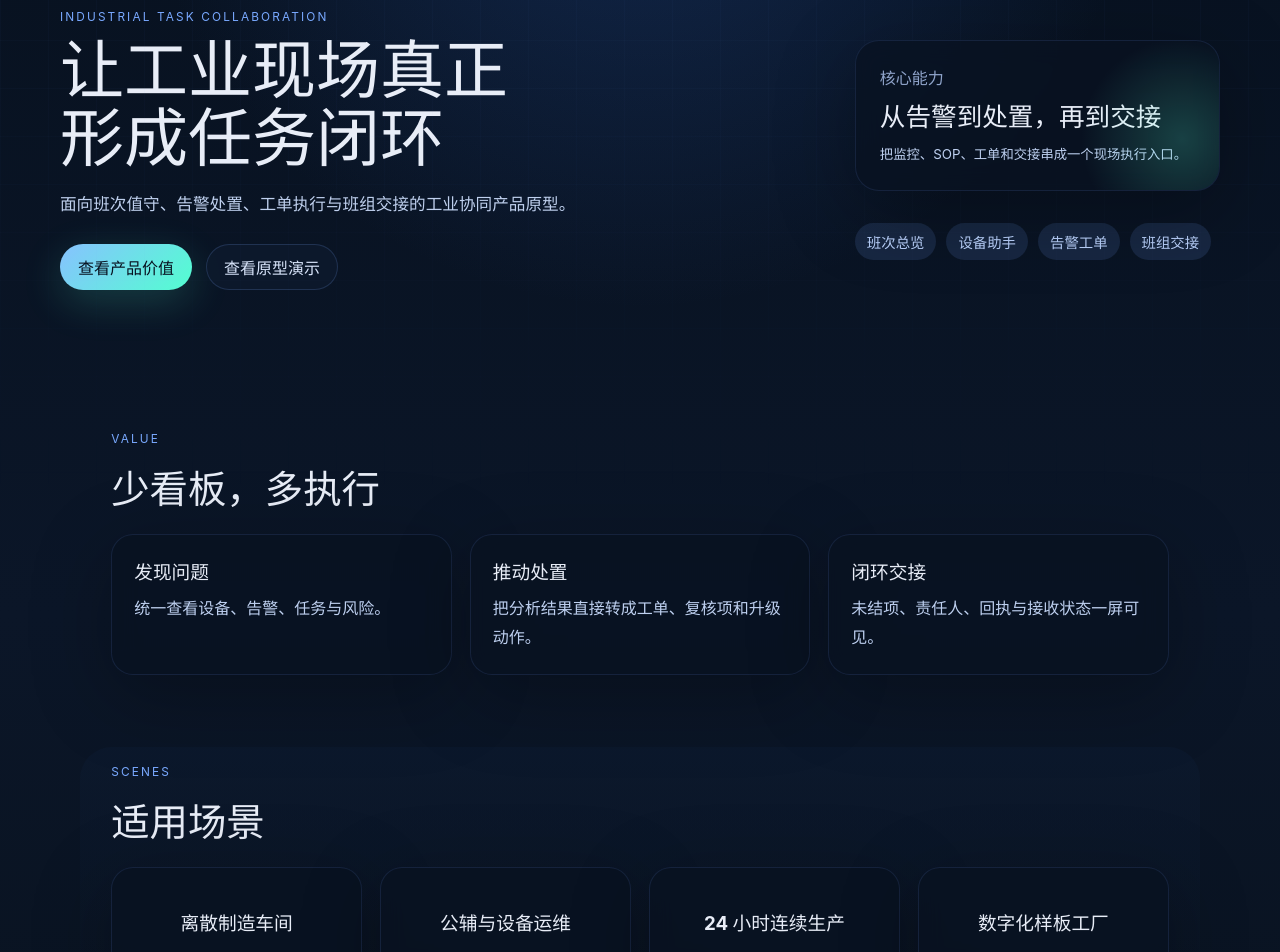
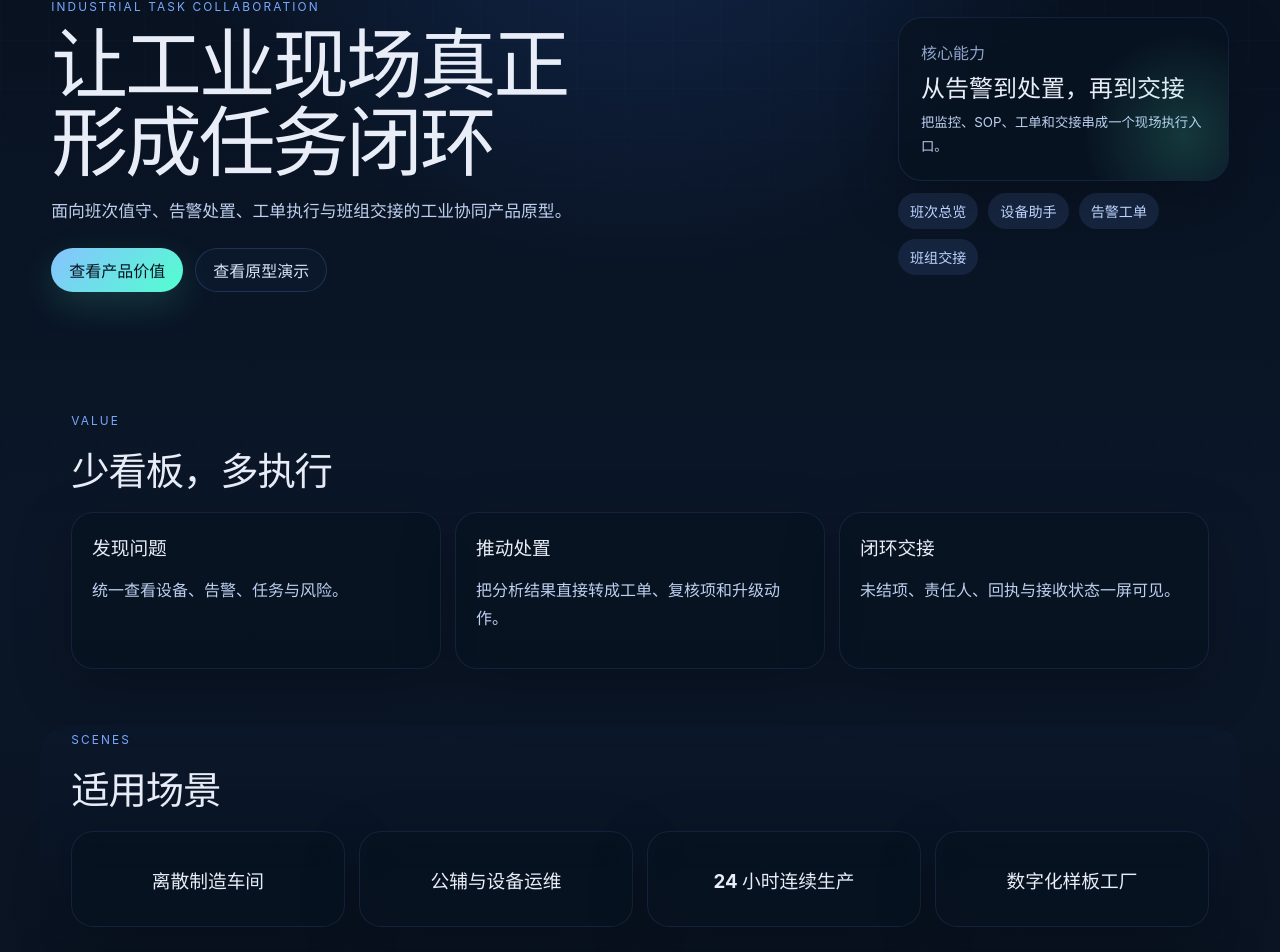
Before and after one commit to Roycent/IndustryClawStory, a React (Vite) app: page / in a window 1280 px wide. Shown: the part 200-1152 px from the top of the page. Built offline with nearby package versions, Linux system fonts and the light colour scheme.

Commit message:
feat: tighten layout and add scroll reveal

```diff
--- a/src/App.css
+++ b/src/App.css
@@ -27,13 +27,14 @@ body::before {
   inset: 0;
   pointer-events: none;
   background-image:
-    linear-gradient(rgba(120, 160, 255, 0.05) 1px, transparent 1px),
-    linear-gradient(90deg, rgba(120, 160, 255, 0.05) 1px, transparent 1px);
+    linear-gradient(rgba(120, 160, 255, 0.04) 1px, transparent 1px),
+    linear-gradient(90deg, rgba(120, 160, 255, 0.04) 1px, transparent 1px);
   background-size: 48px 48px;
-  mask-image: linear-gradient(180deg, rgba(0, 0, 0, 0.75), transparent 90%);
+  mask-image: linear-gradient(180deg, rgba(0, 0, 0, 0.7), transparent 90%);
 }
 
-#root {
+#root,
+.site-shell {
   width: 100%;
 }
 
@@ -42,12 +43,8 @@ a {
   text-decoration: none;
 }
 
-.site-shell {
-  width: 100%;
-}
-
 .hero {
-  padding: 28px clamp(20px, 4vw, 56px) 40px;
+  padding: 24px clamp(20px, 4vw, 56px) 28px;
 }
 
 .topbar {
@@ -55,8 +52,8 @@ a {
   align-items: center;
   justify-content: space-between;
   gap: 24px;
-  max-width: 1160px;
-  margin: 0 auto 44px;
+  max-width: 1240px;
+  margin: 0 auto 36px;
 }
 
 .brand {
@@ -105,20 +102,24 @@ a {
 }
 
 .nav-links a:hover {
-  color: #ffffff;
+  color: #fff;
 }
 
 .hero-content {
-  max-width: 1160px;
+  max-width: 1240px;
   margin: 0 auto;
   display: grid;
-  grid-template-columns: minmax(0, 1.9fr) minmax(280px, 0.9fr);
-  gap: 24px;
+  grid-template-columns: minmax(0, 2.35fr) minmax(280px, 0.95fr);
+  gap: 28px;
   align-items: center;
 }
 
 .hero-content.compact {
-  min-height: 56vh;
+  min-height: 58vh;
+}
+
+.hero-copy {
+  max-width: 860px;
 }
 
 .eyebrow {
@@ -131,24 +132,26 @@ a {
 
 .hero-copy h1 {
   margin: 0;
-  font-size: clamp(2.4rem, 5vw, 4.4rem);
-  line-height: 1.06;
-  max-width: 11ch;
+  font-size: clamp(3rem, 6vw, 5.8rem);
+  line-height: 1.02;
+  letter-spacing: -0.04em;
+  max-width: 16ch;
+  text-wrap: balance;
 }
 
 .hero-text {
-  margin: 18px 0 0;
-  max-width: 620px;
-  font-size: 1.04rem;
-  line-height: 1.8;
+  margin: 14px 0 0;
+  max-width: 720px;
+  font-size: 1.05rem;
+  line-height: 1.75;
   color: #bfd0ee;
 }
 
 .hero-actions {
   display: flex;
   flex-wrap: wrap;
-  gap: 14px;
-  margin-top: 24px;
+  gap: 12px;
+  margin-top: 22px;
 }
 
 .primary-btn,
@@ -156,22 +159,22 @@ a {
   display: inline-flex;
   align-items: center;
   justify-content: center;
-  min-height: 46px;
+  min-height: 44px;
   padding: 0 18px;
   border-radius: 999px;
   font-weight: 700;
-  transition: transform 0.2s ease, box-shadow 0.2s ease, background 0.2s ease;
+  transition: transform 0.24s ease, box-shadow 0.24s ease, background 0.24s ease, opacity 0.24s ease;
 }
 
 .primary-btn {
   color: #07111f;
   background: linear-gradient(135deg, #87c2ff, #52ffd0);
-  box-shadow: 0 12px 40px rgba(82, 255, 208, 0.18);
+  box-shadow: 0 12px 36px rgba(82, 255, 208, 0.16);
 }
 
 .secondary-btn {
   color: #d9e5fb;
-  background: rgba(13, 26, 46, 0.78);
+  background: rgba(13, 26, 46, 0.74);
   box-shadow: 0 0 0 1px rgba(120, 164, 255, 0.18) inset;
 }
 
@@ -183,21 +186,21 @@ a {
 .hero-panel {
   display: flex;
   flex-direction: column;
-  gap: 16px;
+  gap: 12px;
 }
 
 .panel-card,
 .value-card,
 .scene-card,
 .cta-card {
-  background: rgba(8, 18, 33, 0.75);
+  background: rgba(8, 18, 33, 0.72);
   border: 1px solid rgba(113, 159, 255, 0.12);
-  box-shadow: 0 20px 80px rgba(0, 0, 0, 0.28);
+  box-shadow: 0 18px 60px rgba(0, 0, 0, 0.24);
   backdrop-filter: blur(12px);
 }
 
 .panel-card {
-  padding: 24px;
+  padding: 22px;
   border-radius: 24px;
 }
 
@@ -207,14 +210,16 @@ a {
 
 .panel-card strong {
   display: block;
-  margin: 12px 0 10px;
-  font-size: 1.6rem;
-  line-height: 1.25;
+  margin: 10px 0 8px;
+  font-size: 1.5rem;
+  line-height: 1.22;
 }
 
-.panel-card small {
+.panel-card small,
+.value-card p,
+.cta-card p {
   color: #bed0f0;
-  line-height: 1.7;
+  line-height: 1.75;
 }
 
 .glow {
@@ -228,37 +233,48 @@ a {
   inset: auto -20% -40% auto;
   width: 220px;
   height: 220px;
-  background: radial-gradient(circle, rgba(91, 255, 208, 0.2), transparent 65%);
+  background: radial-gradient(circle, rgba(91, 255, 208, 0.16), transparent 65%);
+}
+
+.chip-row {
+  display: flex;
+  flex-wrap: wrap;
+  gap: 10px;
 }
 
 .highlight-row {
   margin-top: 0;
 }
 
+.chip {
+  border-radius: 999px;
+  padding: 8px 12px;
+  background: rgba(89, 126, 197, 0.16);
+  color: #bcd4ff;
+  font-size: 0.88rem;
+}
+
 .section {
-  max-width: 1160px;
+  max-width: 1240px;
   margin: 0 auto;
-  padding: 18px clamp(20px, 4vw, 56px) 72px;
+  padding: 8px clamp(20px, 4vw, 56px) 56px;
 }
 
 .section-heading {
-  max-width: 760px;
-  margin-bottom: 20px;
-}
-
-.section-heading.narrow {
   max-width: 700px;
+  margin-bottom: 16px;
 }
 
 .section-heading h2 {
   margin: 0;
-  font-size: clamp(1.8rem, 3vw, 2.6rem);
+  font-size: clamp(1.9rem, 3vw, 2.8rem);
+  letter-spacing: -0.03em;
 }
 
 .value-grid,
 .scene-grid {
   display: grid;
-  gap: 18px;
+  gap: 14px;
 }
 
 .triple-grid {
@@ -272,7 +288,7 @@ a {
 .value-card,
 .scene-card {
   border-radius: 22px;
-  padding: 22px;
+  padding: 20px;
 }
 
 .value-card h3,
@@ -281,18 +297,11 @@ a {
   margin: 0;
 }
 
-.value-card p,
-.cta-card p {
-  color: #bed0f0;
-  line-height: 1.8;
-  margin: 10px 0 0;
-}
-
 .simple-card {
   display: flex;
   align-items: center;
   justify-content: center;
-  min-height: 110px;
+  min-height: 96px;
   text-align: center;
 }
 
@@ -303,41 +312,49 @@ a {
 .alt-section::before {
   content: '';
   position: absolute;
-  inset: 0 20px 30px;
-  border-radius: 32px;
-  background: linear-gradient(180deg, rgba(14, 30, 55, 0.35), rgba(9, 17, 31, 0.1));
+  inset: 0 20px 22px;
+  border-radius: 30px;
+  background: linear-gradient(180deg, rgba(14, 30, 55, 0.28), rgba(9, 17, 31, 0.08));
   z-index: -1;
 }
 
-.chip-row {
-  display: flex;
-  flex-wrap: wrap;
-  gap: 10px;
-  margin-top: 16px;
-}
-
-.chip {
-  border-radius: 999px;
-  padding: 8px 12px;
-  background: rgba(89, 126, 197, 0.18);
-  color: #bcd4ff;
-  font-size: 0.9rem;
-}
-
 .cta-section {
-  padding-bottom: 88px;
+  padding-bottom: 78px;
 }
 
 .cta-card {
   border-radius: 30px;
-  padding: 30px;
+  padding: 26px;
   text-align: center;
 }
 
 .cta-card p {
   max-width: 680px;
-  margin-left: auto;
-  margin-right: auto;
+  margin: 10px auto 0;
+}
+
+.reveal {
+  opacity: 0;
+  transform: translateY(30px);
+  transition: opacity 0.9s ease, transform 0.9s cubic-bezier(0.22, 1, 0.36, 1);
+  will-change: opacity, transform;
+}
+
+.revealed {
+  opacity: 1;
+  transform: translateY(0);
+}
+
+.delay-1 {
+  transition-delay: 0.08s;
+}
+
+.delay-2 {
+  transition-delay: 0.16s;
+}
+
+.delay-3 {
+  transition-delay: 0.24s;
 }
 
 @media (max-width: 1080px) {
@@ -352,13 +369,21 @@ a {
     padding-left: 20px;
     padding-right: 20px;
   }
+
+  .hero-copy {
+    max-width: none;
+  }
+
+  .hero-copy h1 {
+    max-width: 12ch;
+  }
 }
 
 @media (max-width: 720px) {
   .topbar {
     flex-direction: column;
     align-items: flex-start;
-    margin-bottom: 32px;
+    margin-bottom: 28px;
   }
 
   .nav-links {
@@ -366,8 +391,14 @@ a {
     gap: 12px;
   }
 
+  .hero-content.compact {
+    min-height: auto;
+  }
+
   .hero-copy h1 {
     max-width: none;
+    font-size: clamp(2.5rem, 12vw, 4rem);
+    text-wrap: initial;
   }
 }
 
@@ -382,6 +413,6 @@ a {
   }
 
   .cta-card {
-    padding: 24px;
+    padding: 22px;
   }
 }
--- a/src/App.tsx
+++ b/src/App.tsx
@@ -1,39 +1,38 @@
+import { useEffect } from 'react'
 import './App.css'
 import lobsterMark from './assets/lobster-mark.svg'
 
-const highlights = [
-  '班次总览',
-  '设备助手',
-  '告警工单',
-  '班组交接',
+const highlights = ['班次总览', '设备助手', '告警工单', '班组交接']
+
+const values = [
+  { title: '发现问题', text: '统一查看设备、告警、任务与风险。' },
+  { title: '推动处置', text: '把分析结果直接转成工单、复核项和升级动作。' },
+  { title: '闭环交接', text: '未结项、责任人、回执与接收状态一屏可见。' },
 ]
 
-const values = [
-  {
-    title: '发现问题',
-    text: '统一查看设备、告警、任务与风险。',
-  },
-  {
-    title: '推动处置',
-    text: '把分析结果直接转成工单、复核项和升级动作。',
-  },
-  {
-    title: '闭环交接',
-    text: '未结项、责任人、回执与接收状态一屏可见。',
-  },
-]
-
-const scenes = [
-  '离散制造车间',
-  '公辅与设备运维',
-  '24 小时连续生产',
-  '数字化样板工厂',
-]
+const scenes = ['离散制造车间', '公辅与设备运维', '24 小时连续生产', '数字化样板工厂']
 
 function App() {
+  useEffect(() => {
+    const elements = document.querySelectorAll<HTMLElement>('.reveal')
+    const observer = new IntersectionObserver(
+      (entries) => {
+        entries.forEach((entry) => {
+          if (entry.isIntersecting) {
+            entry.target.classList.add('revealed')
+          }
+        })
+      },
+      { threshold: 0.18, rootMargin: '0px 0px -8% 0px' },
+    )
+
+    elements.forEach((element) => observer.observe(element))
+    return () => observer.disconnect()
+  }, [])
+
   return (
     <div className="site-shell">
-      <header className="hero">
+      <header className="hero reveal revealed">
         <nav className="topbar">
           <div className="brand">
             <span className="brand-mark">
@@ -55,9 +54,7 @@ function App() {
           <div className="hero-copy">
             <p className="eyebrow">INDUSTRIAL TASK COLLABORATION</p>
             <h1>让工业现场真正形成任务闭环</h1>
-            <p className="hero-text">
-              面向班次值守、告警处置、工单执行与班组交接的工业协同产品原型。
-            </p>
+            <p className="hero-text">面向班次值守、告警处置、工单执行与班组交接的工业协同产品原型。</p>
             <div className="hero-actions">
               <a className="primary-btn" href="#value">查看产品价值</a>
               <a className="secondary-btn" href="https://industryclaw.vercel.app" target="_blank" rel="noreferrer">查看原型演示</a>
@@ -65,12 +62,12 @@ function App() {
           </div>
 
           <div className="hero-panel compact-panel">
-            <div className="panel-card glow">
+            <div className="panel-card glow reveal delay-1">
               <span>核心能力</span>
               <strong>从告警到处置，再到交接</strong>
               <small>把监控、SOP、工单和交接串成一个现场执行入口。</small>
             </div>
-            <div className="chip-row highlight-row">
+            <div className="chip-row highlight-row reveal delay-2">
               {highlights.map((item) => (
                 <span key={item} className="chip">{item}</span>
               ))}
@@ -80,14 +77,14 @@ function App() {
       </header>
 
       <main>
-        <section id="value" className="section">
+        <section id="value" className="section reveal">
           <div className="section-heading narrow">
             <p className="eyebrow">VALUE</p>
             <h2>少看板，多执行</h2>
           </div>
           <div className="value-grid triple-grid">
-            {values.map((item) => (
-              <article key={item.title} className="value-card">
+            {values.map((item, index) => (
+              <article key={item.title} className={`value-card reveal delay-${index + 1}`}>
                 <h3>{item.title}</h3>
                 <p>{item.text}</p>
               </article>
@@ -95,21 +92,21 @@ function App() {
           </div>
         </section>
 
-        <section id="scenes" className="section alt-section">
+        <section id="scenes" className="section alt-section reveal">
           <div className="section-heading narrow">
             <p className="eyebrow">SCENES</p>
             <h2>适用场景</h2>
           </div>
           <div className="scene-grid single-line-grid">
-            {scenes.map((scene) => (
-              <article key={scene} className="scene-card simple-card">
+            {scenes.map((scene, index) => (
+              <article key={scene} className={`scene-card simple-card reveal delay-${(index % 3) + 1}`}>
                 <h3>{scene}</h3>
               </article>
             ))}
           </div>
         </section>
 
-        <section className="section cta-section">
+        <section className="section cta-section reveal">
           <div className="cta-card">
             <p className="eyebrow">INDUSTRYCLAW STORY</p>
             <h2>工业现场协同，不止是看见问题</h2>
```
